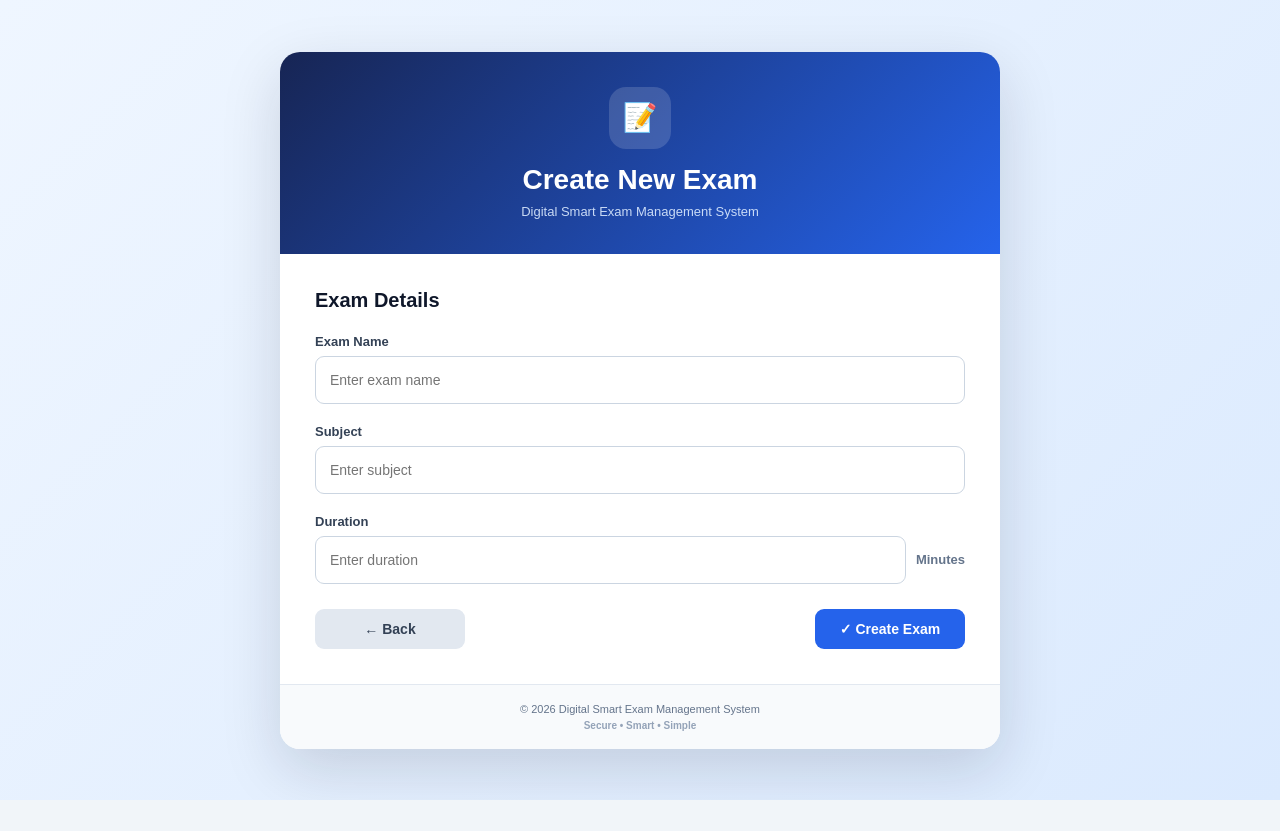
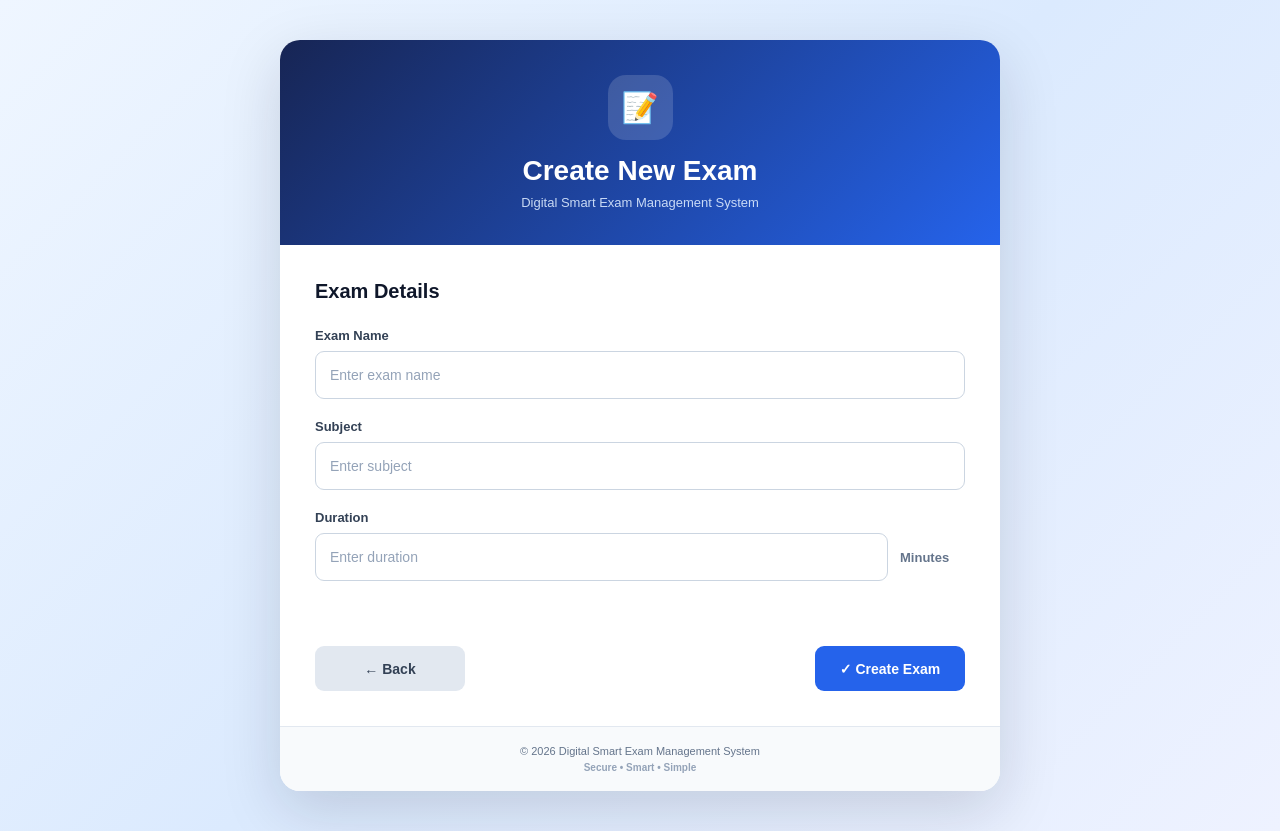
Before and after one commit to kanikarthika18-design/digital-smart-exam-management, a website: page create-exam.html in a window 1280 px wide. Before the commit the page ends 800 px from the top, so only its background shows below. Drawn offline with Linux system fonts and the light colour scheme; files that its build step writes are made by us from their sources; files whose address does not match are found by name.

Commit message:
Update style.css

```diff
--- a/style.css
+++ b/style.css
@@ -3366,3 +3366,334 @@ body {
     font-size: 10px;
     margin-top: 4px;
 }
+/* =====================================================
+   CREATE EXAM PAGE
+   ===================================================== */
+
+.create-exam-page {
+    min-height: 100vh;
+    width: 100%;
+
+    display: flex;
+    justify-content: center;
+    align-items: center;
+
+    padding: 40px 20px;
+
+    background: linear-gradient(
+        135deg,
+        #eff6ff 0%,
+        #dbeafe 50%,
+        #eef2ff 100%
+    );
+}
+
+
+/* ================= CREATE EXAM CARD ================= */
+
+.create-exam-card {
+    width: 100%;
+    max-width: 720px;
+
+    background: #ffffff;
+
+    border-radius: 20px;
+
+    overflow: hidden;
+
+    box-shadow:
+        0 20px 60px rgba(15, 23, 42, 0.15);
+}
+
+
+/* ================= HEADER ================= */
+
+.create-exam-header {
+    padding: 35px 30px;
+
+    text-align: center;
+
+    background: linear-gradient(
+        135deg,
+        #172554,
+        #2563eb
+    );
+
+    color: white;
+}
+
+
+.create-icon {
+    width: 65px;
+    height: 65px;
+
+    margin: 0 auto 15px;
+
+    display: flex;
+    align-items: center;
+    justify-content: center;
+
+    border-radius: 18px;
+
+    background: rgba(255,255,255,0.15);
+
+    font-size: 30px;
+}
+
+
+.create-exam-header h1 {
+    margin: 0 0 8px;
+
+    font-size: 28px;
+    font-weight: 700;
+
+    color: white;
+}
+
+
+.create-exam-header p {
+    margin: 0;
+
+    font-size: 13px;
+
+    color: #dbeafe;
+}
+
+
+/* ================= FORM ================= */
+
+.create-exam-form {
+    padding: 35px;
+}
+
+
+.create-exam-form h2 {
+    margin: 0 0 25px;
+
+    font-size: 20px;
+
+    color: #0f172a;
+}
+
+
+/* ================= INPUT GROUP ================= */
+
+.input-group {
+    margin-bottom: 20px;
+}
+
+
+.input-group label {
+    display: block;
+
+    margin-bottom: 8px;
+
+    font-size: 13px;
+    font-weight: 600;
+
+    color: #334155;
+}
+
+
+.input-group input {
+    width: 100%;
+    height: 48px;
+
+    padding: 0 14px;
+
+    border: 1px solid #cbd5e1;
+
+    border-radius: 9px;
+
+    outline: none;
+
+    background: #ffffff;
+
+    color: #1e293b;
+
+    font-size: 14px;
+
+    transition: 0.2s ease;
+}
+
+
+.input-group input::placeholder {
+    color: #94a3b8;
+}
+
+
+.input-group input:focus {
+    border-color: #2563eb;
+
+    box-shadow:
+        0 0 0 3px rgba(37, 99, 235, 0.12);
+}
+
+
+/* ================= DURATION ================= */
+
+.duration-input {
+    width: 100%;
+
+    display: flex;
+    align-items: center;
+
+    gap: 12px;
+}
+
+
+.duration-input input {
+    flex: 1;
+}
+
+
+.duration-input span {
+    min-width: 65px;
+
+    font-size: 13px;
+
+    color: #64748b;
+}
+
+
+/* ================= MESSAGE ================= */
+
+#message {
+    min-height: 20px;
+
+    margin: 5px 0 0;
+
+    text-align: center;
+
+    font-size: 13px;
+}
+
+
+/* ================= BUTTON AREA ================= */
+
+.create-exam-buttons {
+    display: flex;
+
+    justify-content: space-between;
+
+    gap: 15px;
+
+    margin-top: 25px;
+}
+
+
+.create-exam-buttons button {
+    min-width: 150px;
+
+    height: 45px;
+
+    border: none;
+
+    border-radius: 9px;
+
+    font-size: 14px;
+
+    font-weight: 600;
+
+    cursor: pointer;
+
+    transition: 0.2s ease;
+}
+
+
+/* ================= BACK BUTTON ================= */
+
+.create-exam-buttons .back-btn {
+    background: #e2e8f0;
+
+    color: #334155;
+}
+
+
+.create-exam-buttons .back-btn:hover {
+    background: #cbd5e1;
+
+    transform: translateY(-1px);
+}
+
+
+/* ================= CREATE BUTTON ================= */
+
+.create-exam-buttons .create-btn {
+    background: #2563eb;
+
+    color: white;
+}
+
+
+.create-exam-buttons .create-btn:hover {
+    background: #1d4ed8;
+
+    transform: translateY(-1px);
+}
+
+
+/* ================= FOOTER ================= */
+
+.create-exam-footer {
+    padding: 18px 25px;
+
+    text-align: center;
+
+    background: #f8fafc;
+
+    border-top: 1px solid #e2e8f0;
+}
+
+
+.create-exam-footer p {
+    margin: 0;
+
+    color: #64748b;
+
+    font-size: 11px;
+}
+
+
+.create-exam-footer span {
+    display: block;
+
+    margin-top: 5px;
+
+    color: #94a3b8;
+
+    font-size: 10px;
+}
+
+
+/* =====================================================
+   MOBILE
+   ===================================================== */
+
+@media (max-width: 650px) {
+
+    .create-exam-page {
+        padding: 15px;
+    }
+
+    .create-exam-header {
+        padding: 28px 20px;
+    }
+
+    .create-exam-header h1 {
+        font-size: 24px;
+    }
+
+    .create-exam-form {
+        padding: 25px 20px;
+    }
+
+    .create-exam-buttons {
+        flex-direction: column;
+    }
+
+    .create-exam-buttons button {
+        width: 100%;
+    }
+
+}
```
